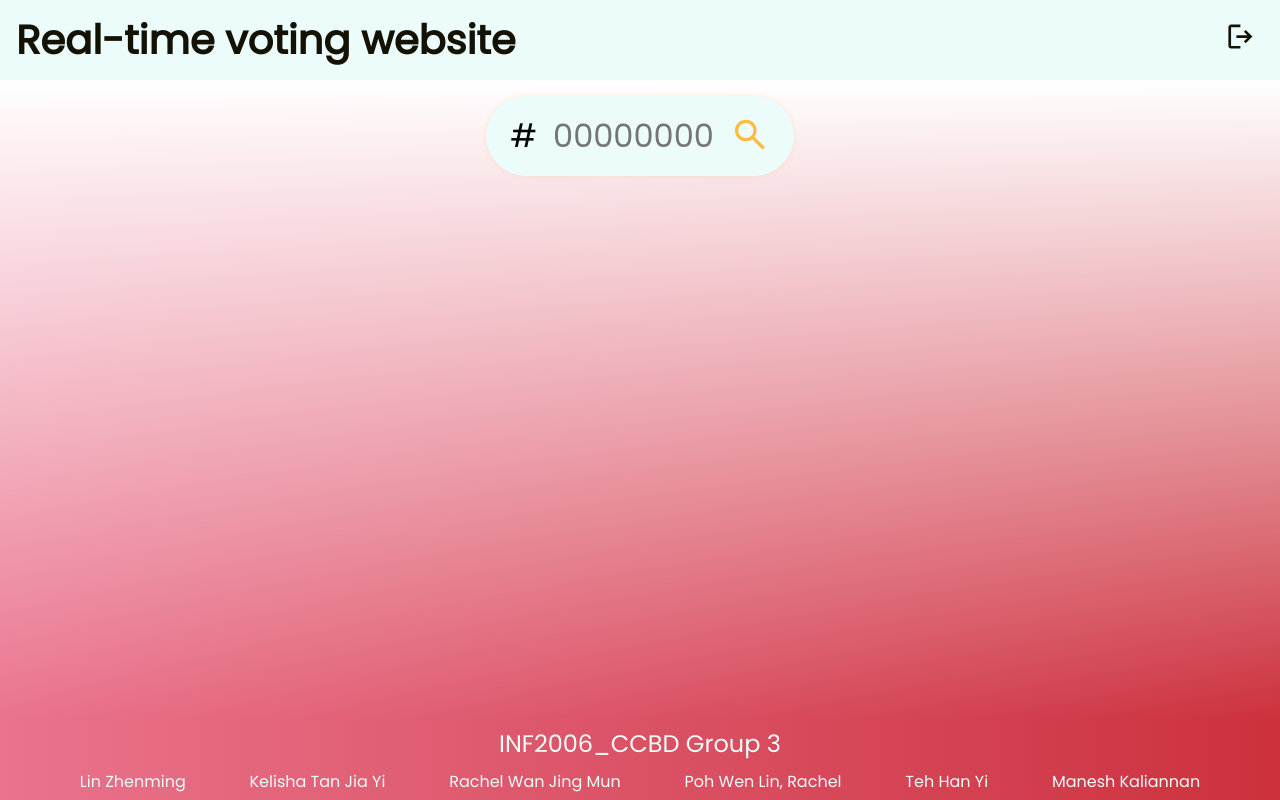
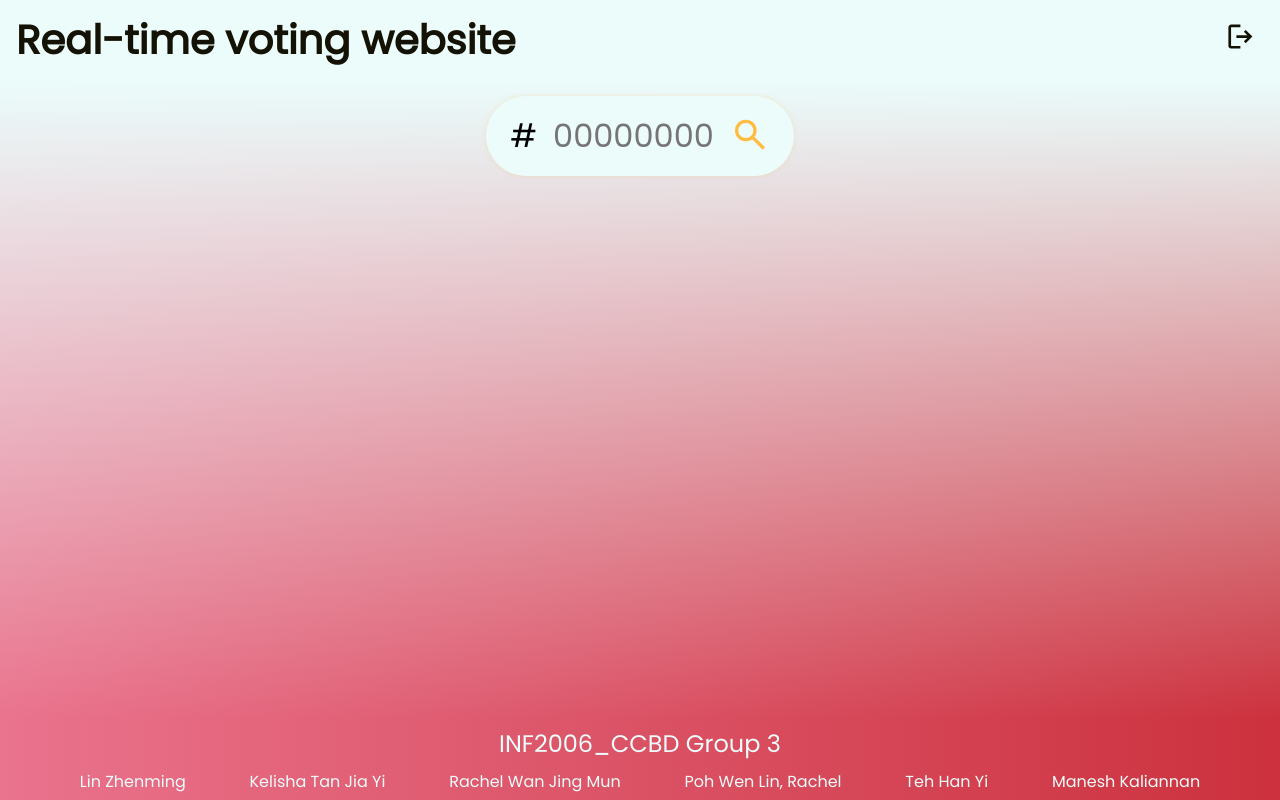
Before and after one commit to elz-ming/INF2006_CCBD, a PHP site: page / in a window 1280 px wide. Run offline with PHP 8.4, Linux system fonts and the light colour scheme; some libraries are stand-ins or nearby versions.

Commit message:
fix: color mismatch

```diff
--- a/css/styles.css
+++ b/css/styles.css
@@ -130,8 +130,8 @@ section {
 #background-white {
   background: linear-gradient(
     to bottom,
-    rgba(255, 255, 255, 1) 10%,
-    rgba(255, 255, 255, 0) 90%
+    rgba(235, 252, 251, 1) 10%,
+    rgba(235, 252, 251, 0) 90%
   );
   z-index: -1;
 }
@@ -154,13 +154,12 @@ section {
   padding: 20px;
   font-size: 8em;
   border-radius: 10px;
-
 }
 .answer:hover {
   background-color: rgba(255, 255, 255, 0.1);
 }
 
-.answer-container{
+.answer-container {
   display: flex;
   justify-content: center;
   gap: 10px;
@@ -168,7 +167,10 @@ section {
   flex-wrap: wrap;
 }
 
-.q1, .q2, .q3, .q4 {
+.q1,
+.q2,
+.q3,
+.q4 {
   display: flex;
   justify-content: center;
   align-items: center;
@@ -198,8 +200,8 @@ section {
   border-radius: 4px;
 } */
 
-.q-blank{
-  box-shadow:  0 4px 6px 1px rgba(136, 136, 136, 0.062);
+.q-blank {
+  box-shadow: 0 4px 6px 1px rgba(136, 136, 136, 0.062);
   border-radius: 4px;
 }
 
```
